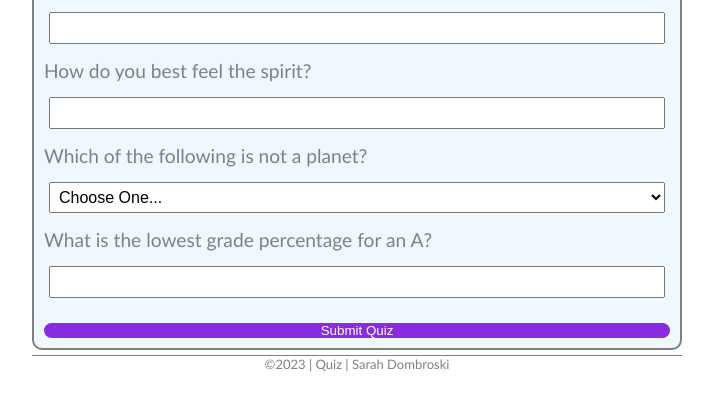
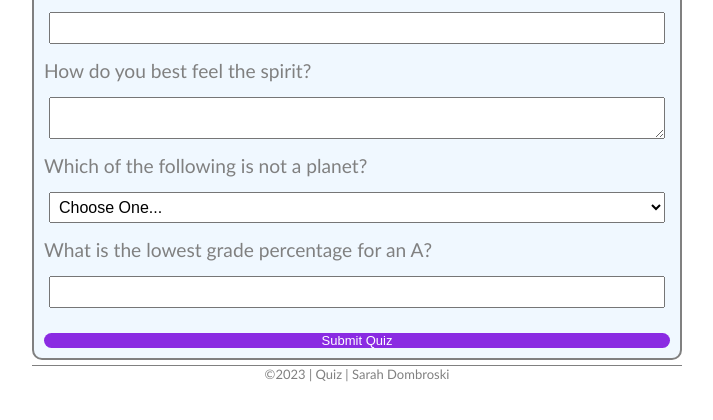
Before and after one commit to sarahdombroski640/wdd130, a plain HTML site: page quiz.html in a window 1280 px wide. Shown: the part 62-482 px from the top of the page, without its empty margins (283-996 px from the left). Drawn offline with Linux system fonts and the light colour scheme.

Commit message:
Fixed some errors

```diff
--- a/quiz.html
+++ b/quiz.html
@@ -16,7 +16,7 @@
             <input type="text" id="q1" name="q1">
 
             <label for="q2">How do you best feel the spirit?</label>
-            <input type="textarea" id="q2" name="q2">
+            <textarea id="q2" name="q2"></textarea>
 
             <label for="q3">Which of the following is not a planet?</label>
             <select id="q3" name="q3">
--- a/styles/quiz.css
+++ b/styles/quiz.css
@@ -48,7 +48,7 @@ button {
     color: white;
     border: none;
     border-radius: 15px;
-    font-size: smallest;
+    font-size: small;
 }
 
 botton:hover {
```
